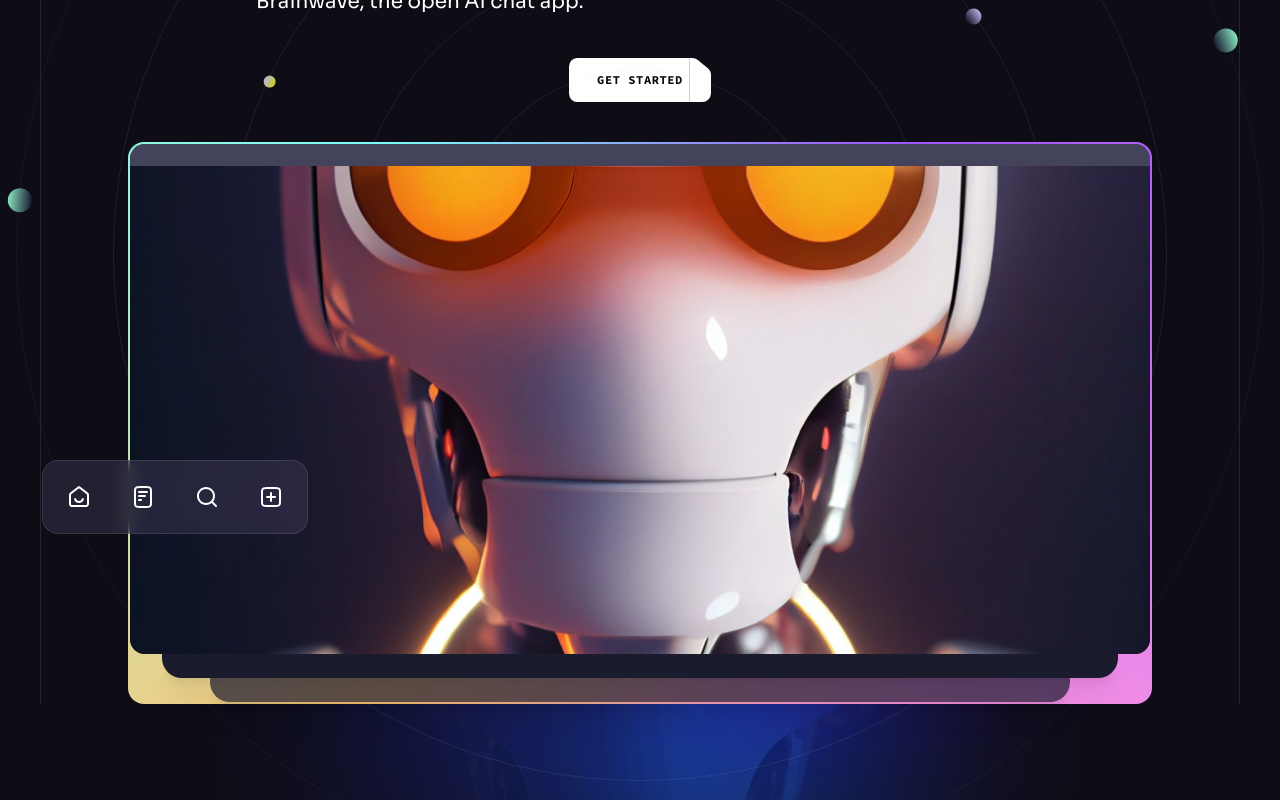
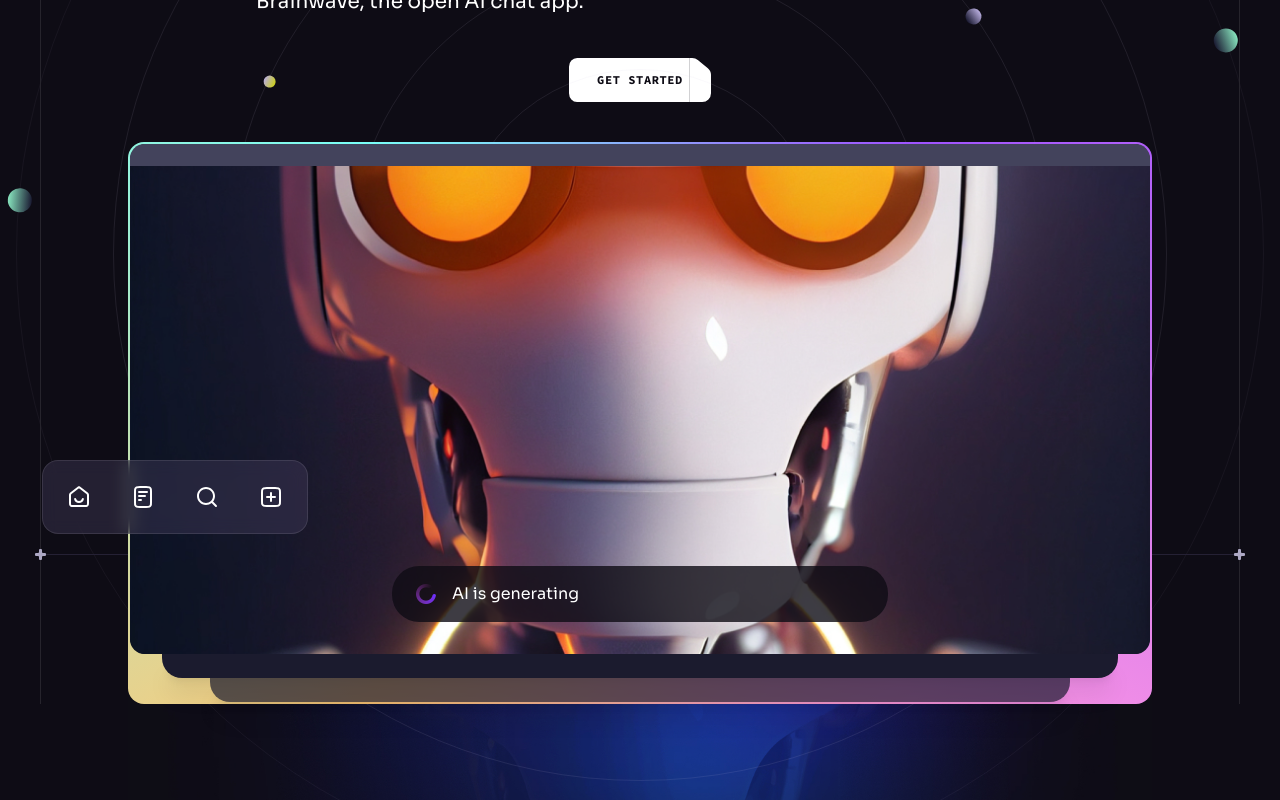
Before and after one commit to mbelmontes7/brainwave, a React (Vite) app: page / in a window 1280 px wide. Shown: the part 406-1206 px from the top of the page. Built offline with nearby package versions, Linux system fonts and the light colour scheme.

Commit message:
chore: Update Hero component with lazy loading for images how to also do the generating in the middle on top of the image of our hero section

```diff
--- /dev/null
+++ b/src/components/Generating.jsx
@@ -0,0 +1,17 @@
+import { loading } from "../assets";
+
+const Generating = ({ className }) => {
+  return (
+    <div
+      className={`flex items-center h-[3.5rem] px-6 bg-n-8/80 rounded-[1.7rem] ${
+        className || ""
+      } text-base`}
+    >
+        {/* //This is the loading component that is used to display the loading animation */}
+      <img className="w-5 h-5 mr-4" src={loading} alt="Loading" />
+      AI is generating
+    </div>
+  );
+};
+
+export default Generating;
--- a/src/components/Hero.jsx
+++ b/src/components/Hero.jsx
@@ -5,6 +5,7 @@ import { BackgroundCircles, BottomLine, Gradient } from "./design/Hero";
 import { heroIcons } from "../constants";
 import { ScrollParallax } from "react-just-parallax";
 import { useRef } from "react";
+import Generating from "./Generating";
 
 
 const Hero = () =>
@@ -65,6 +66,11 @@ const Hero = () =>
                                     height={490}
                                     alt="AI"
                                 />
+                                {/* //pass additional props and style to it  */}
+                                <Generating className="absolute left-4 right-4 bottom-5 md:left-1/2 md:right-auto md:bottom-8 md:w-[31rem] md:-translate-x-1/2" />
+
+
+
                                 {/* //this is from the package react-just-parallax */}
                                 <ScrollParallax isAbsolutelyPositioned>
                                     {/* //this is also how to make the cute white background for the icons */}
@@ -104,6 +110,7 @@ const Hero = () =>
                     <BackgroundCircles />
                 </div>
             </div>
+            <BottomLine />
         </Section>
     );
 };
```
